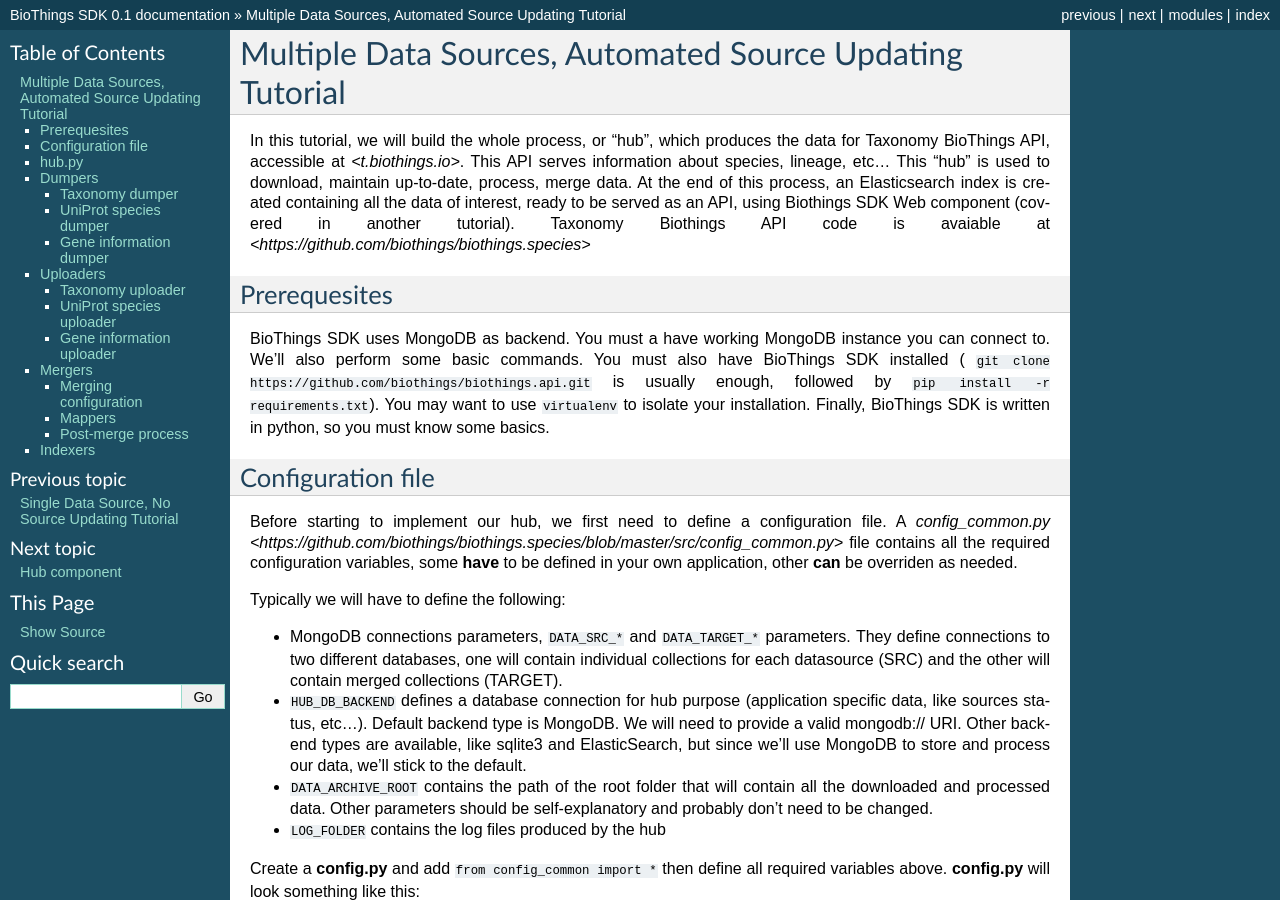
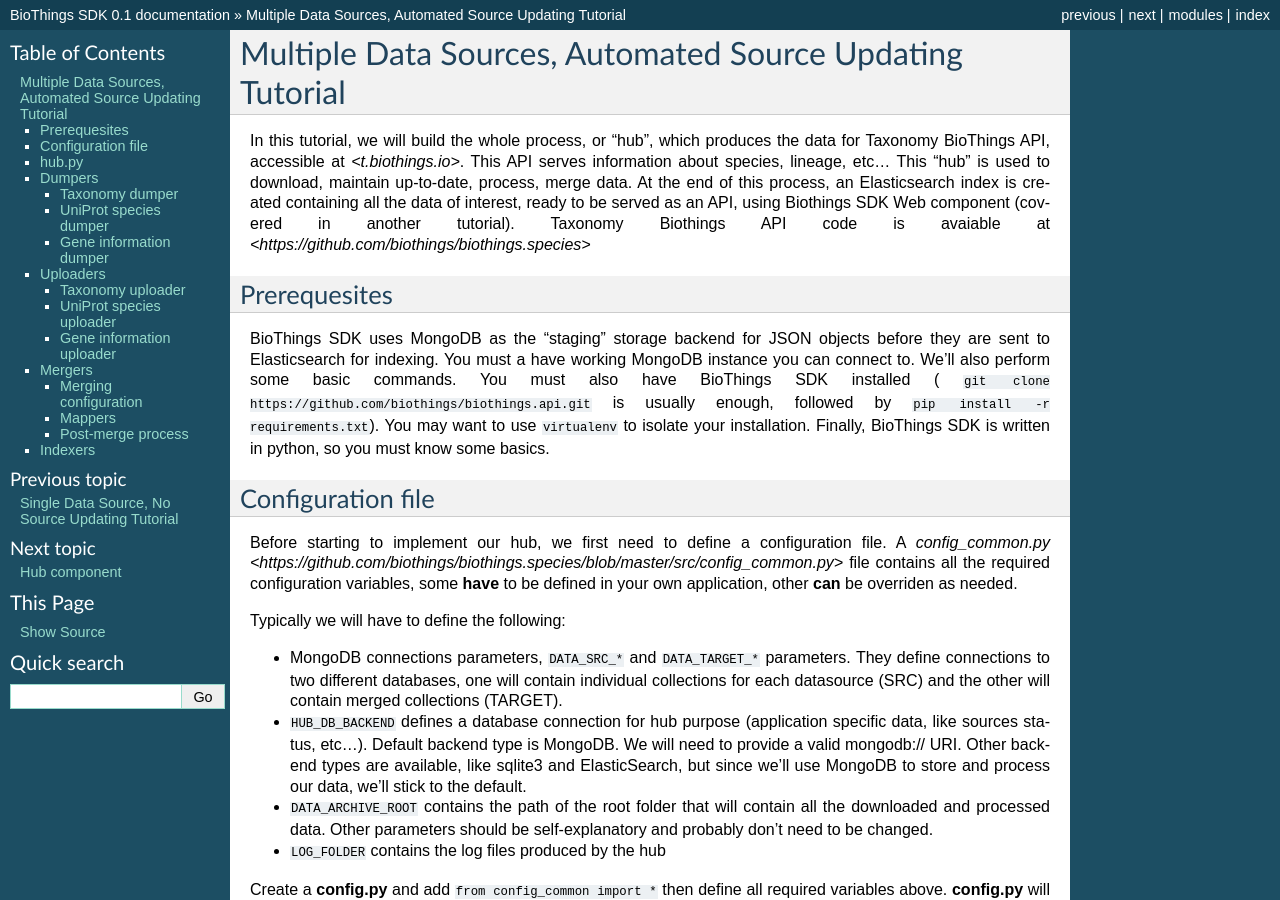
Before and after one commit to biothings/biothings.api, a Sphinx documentation site: the page built from docs/doc/multiple_sources_tutorial.rst, in a window 1280 px wide and 900 px high. Built offline with Sphinx 7.4.7, drawn with Linux system fonts in a browser that asks for light colours.

Commit message:
Minor text edits on the hub tutorial.

```diff
--- a/docs/doc/multiple_sources_tutorial.rst
+++ b/docs/doc/multiple_sources_tutorial.rst
@@ -13,7 +13,8 @@
 Prerequesites
 ^^^^^^^^^^^^^
 
-BioThings SDK uses MongoDB as backend. You must a have working MongoDB instance you can connect to.
+BioThings SDK uses MongoDB as the "staging" storage backend for JSON objects before they are sent to
+Elasticsearch for indexing. You must a have working MongoDB instance you can connect to.
 We'll also perform some basic commands. You must also have BioThings SDK installed (
 ``git clone https://github.com/biothings/biothings.api.git`` is usually enough, followed by
 ``pip install -r requirements.txt``). You may want to use ``virtualenv`` to isolate your installation.
```
